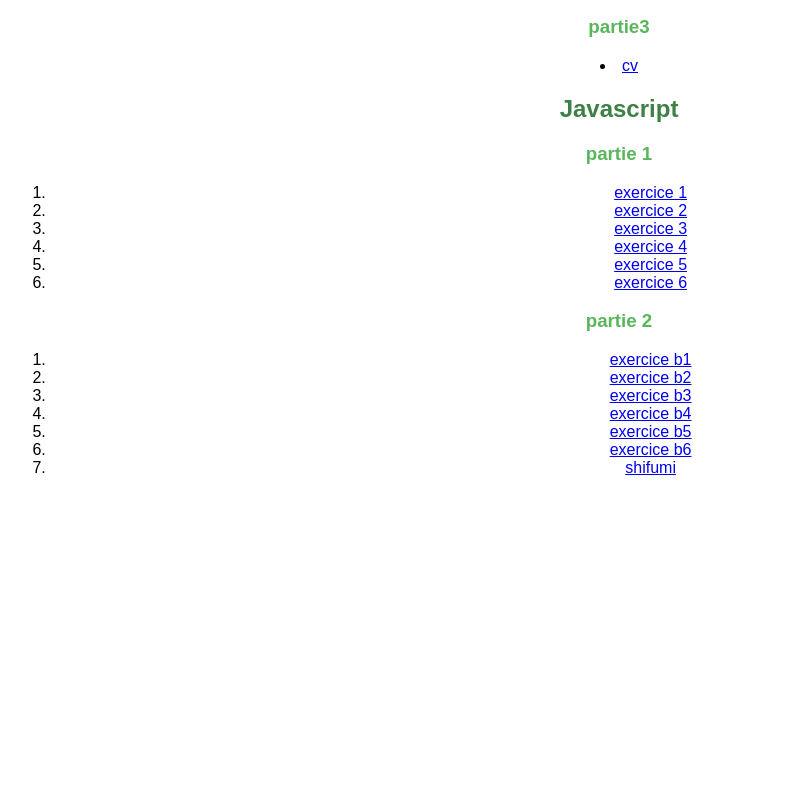
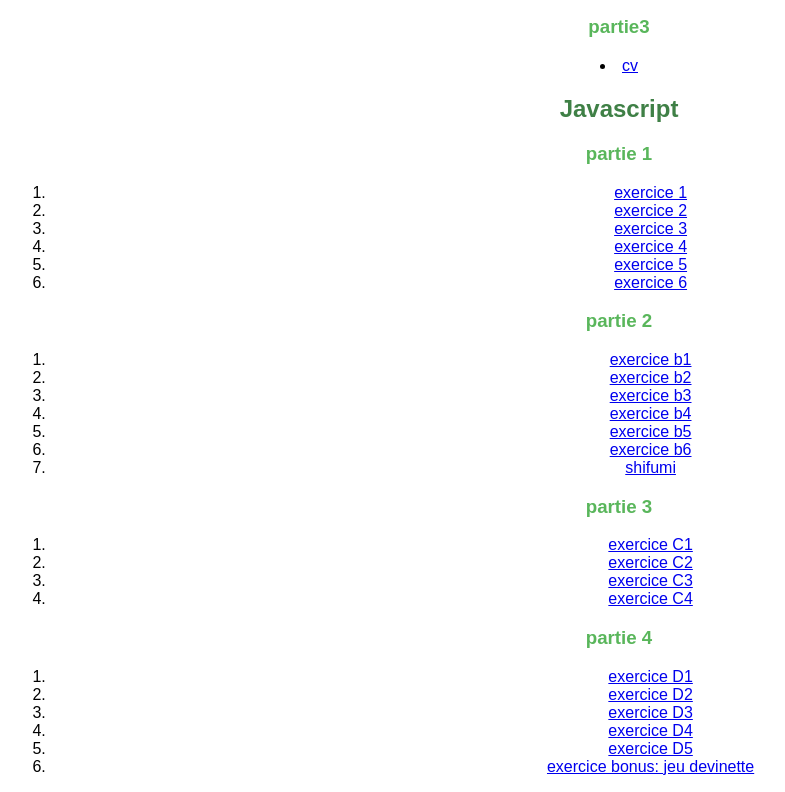
Before and after one commit to SophieeV/indexexercices, a plain HTML site: page index.html in a window 1280 px wide. Shown: the part 1251-2043 px from the top of the page, without its empty margins (21-806 px from the left). Before the commit the page ends 1744 px from the top, so only its background shows below. Drawn offline with Linux system fonts and the light colour scheme.

Commit message:
ajout exercices js partie 3 et 4

```diff
--- a/index.html
+++ b/index.html
@@ -91,7 +91,21 @@
                 <li><a href="/home/sophie/projet/exercices/javascript/exerciceb6/index.html">exercice b6</a></li>
                 <li><a href="/home/sophie/projet/exercices/javascript/shifumi/index.html">shifumi</a></li>
               </ol>
-
-
+            <h3>partie 3</h3>
+              <ol start="1" type="1">
+                <li><a href="/home/sophie/projet/exercices/javascript/exerciceC1/index.html">exercice C1</a></li>
+                <li><a href="/home/sophie/projet/exercices/javascript/exerciceC2/index.html">exercice C2</a></li>
+                <li><a href="/home/sophie/projet/exercices/javascript/exerciceC3/index.html">exercice C3</a></li>
+                <li><a href="/home/sophie/projet/exercices/javascript/exerciceC4/index.html">exercice C4</a></li>
+              </ol>
+            <h3>partie 4</h3>
+              <ol start="1" type="1">
+                <li><a href="/home/sophie/projet/exercices/javascript/exerciceD1/index.html">exercice D1</a></li>
+                <li><a href="/home/sophie/projet/exercices/javascript/exerciceD2/index.html">exercice D2</a></li>
+                <li><a href="/home/sophie/projet/exercices/javascript/exerciceD3/index.html">exercice D3</a></li>
+                <li><a href="/home/sophie/projet/exercices/javascript/exerciceD4/index.html">exercice D4</a></li>
+                <li><a href="/home/sophie/projet/exercices/javascript/exerciceD5/index.html">exercice D5</a></li>
+                <li><a href="/home/sophie/projet/exercices/javascript/devinette/index.html">exercice bonus: jeu devinette</a></li>
+              </ol>
   </body>
 </html>
```
